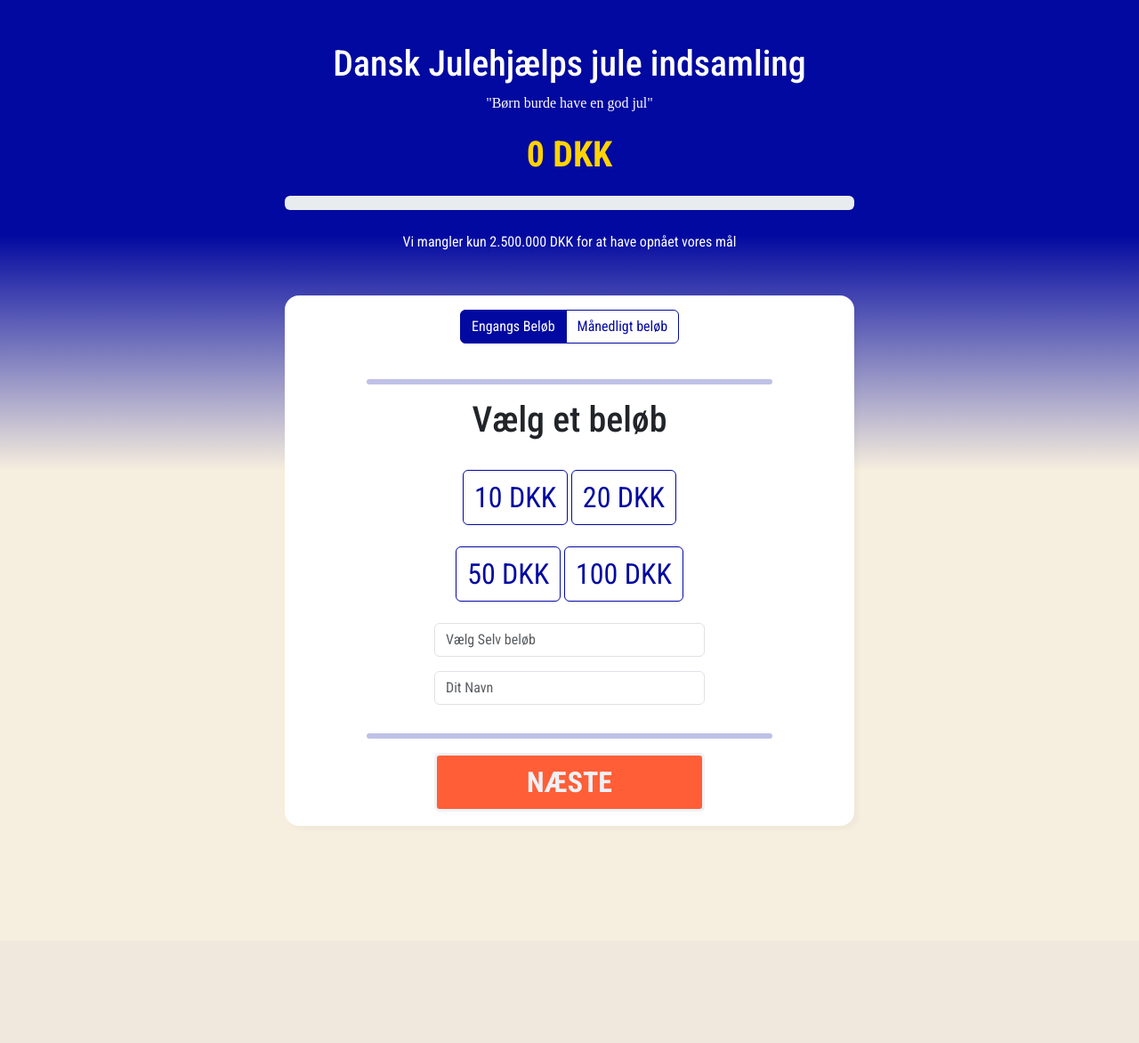
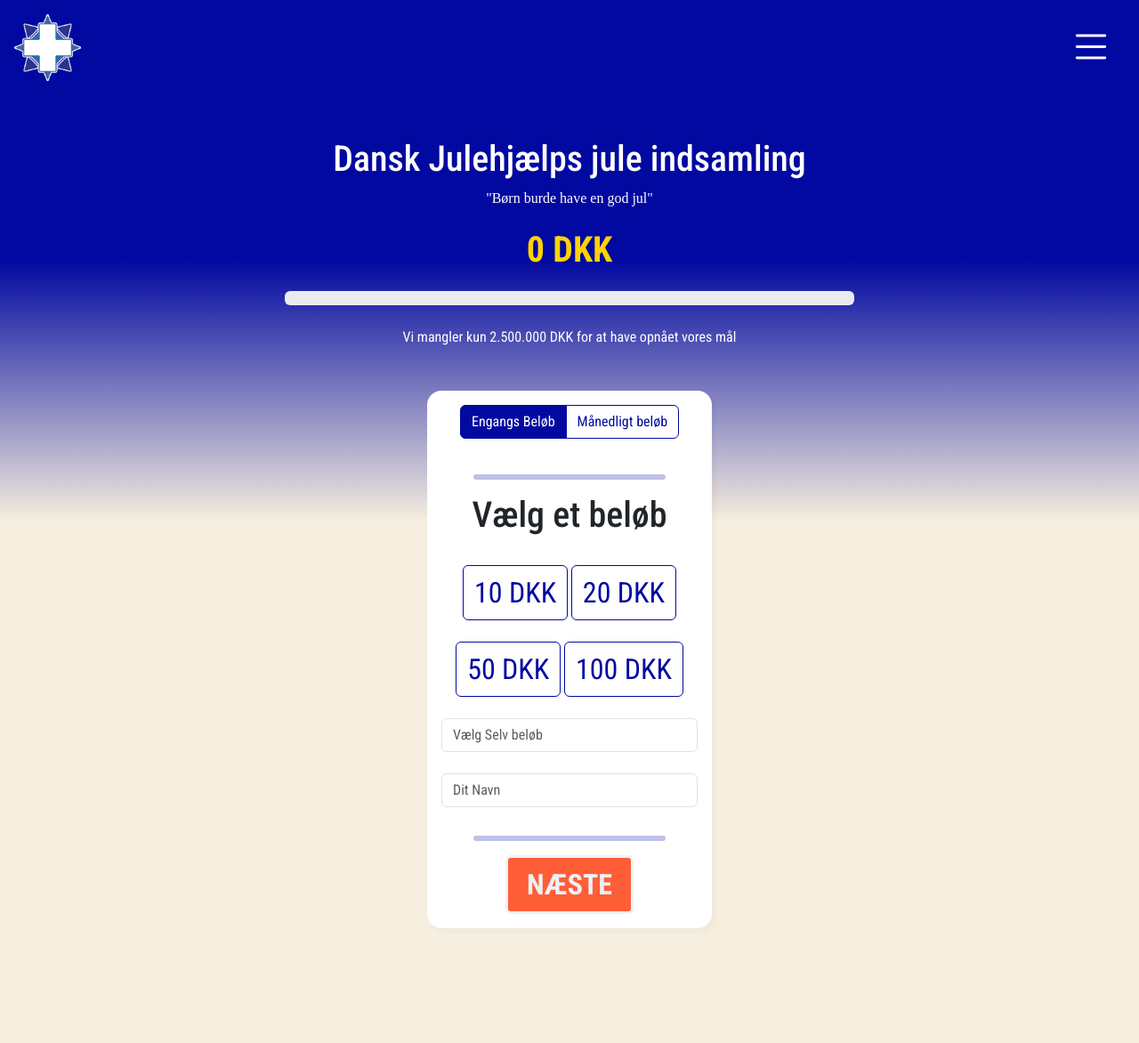
Before and after one commit to TohmasKronborg/DanskFolkehjaelpsMedlemsApp, a PHP site: page /bidrag.php in a window 1280 px wide. Shown: the whole page at 89% size. Before the commit the page ends 928 px from the top, so only its background shows below. Run offline with PHP 8.4, Linux system fonts and the light colour scheme; data that the repository does not hold is empty; style sheets or scripts are compiled from the project's sources; some web fonts are replaced.

Commit message:
Nav bar lavet færdig

```diff
--- a/bidrag.php
+++ b/bidrag.php
@@ -119,7 +119,7 @@
 
 <!-- Donation box -->
 <form action="<?php echo htmlspecialchars($_SERVER['PHP_SELF']); ?>" method="post">
-    <main class="rounded-4 bg-white w-lg-50 m-auto mt-5 d-flex flex-column align-items-center p-3 position-relative z-1 shadow-sm">
+    <main class="rounded-4 bg-white w-lg-25 m-auto mt-5 d-flex flex-column align-items-center p-3 position-relative z-1 shadow-sm">
         <div class="btn-group mb-4" role="group">
             <input type="radio" class="btn-check" name="donorType" value="0" id="vbtn-radio1" autocomplete="off" checked>
             <label class="btn btn-outline-secondary" for="vbtn-radio1">Engangs Beløb</label>
@@ -148,12 +148,14 @@
         </div>
 
         <!-- Vælg selv -->
-        <div class="mt-4 w-lg-50">
-            <input type="number" name="customAmount" maxlength="10" class="form-control" placeholder="Vælg Selv beløb" oninput="clearRadios()" step="1" min="1">
+        <div class="w-lg-100">
+            <label for="customAmount"></label>
+            <input id="customAmount" type="number" name="customAmount" maxlength="10" class="form-control" placeholder="Vælg Selv beløb" oninput="clearRadios()" step="1" min="1">
         </div>
 
-        <div class="w-lg-50 mb-3">
-            <input type="text" name="donorNavn" class="form-control mt-3" placeholder="Dit Navn">
+        <div class="w-lg-100 mb-3">
+            <label for="donorName"></label>
+            <input type="text" name="donorNavn" class="form-control" placeholder="Dit Navn" id="donorName">
         </div>
 
         <hr class="border border-3 border-secondary w-75 rounded-5">
--- a/css/styles.scss
+++ b/css/styles.scss
@@ -81,4 +81,7 @@
 	.w-lg-25{
 		width: 25% !important;
 	}
+	.w-lg-100{
+		width: 100% !important;
+	}
 }
--- a/includes/navbar.php
+++ b/includes/navbar.php
@@ -32,3 +32,34 @@
         menu.style.display = menu.style.display === "flex" ? "none" : "flex"
     })
 </script>
+
+<!-- Desktop Navbar -->
+<nav class="p-3 d-none d-lg-block">
+    <div class="d-flex justify-content-between">
+        <a href="aktiviteter.php"><img src="images/Logo.png" alt="" class="img-fluid" style="max-height: 75px;"></a>
+
+        <button class="btn" type="button" data-bs-toggle="offcanvas" data-bs-target="#offcanvasScrolling" aria-controls="offcanvasScrolling">
+            <svg xmlns="http://www.w3.org/2000/svg" width="50" height="50" viewBox="0 0 100 100" fill="none">
+                <path fill-rule="evenodd" clip-rule="evenodd" d="M15.625 71.875C15.625 71.0462 15.9542 70.2513 16.5403 69.6653C17.1263 69.0792 17.9212 68.75 18.75 68.75H81.25C82.0788 68.75 82.8737 69.0792 83.4597 69.6653C84.0458 70.2513 84.375 71.0462 84.375 71.875C84.375 72.7038 84.0458 73.4987 83.4597 74.0847C82.8737 74.6708 82.0788 75 81.25 75H18.75C17.9212 75 17.1263 74.6708 16.5403 74.0847C15.9542 73.4987 15.625 72.7038 15.625 71.875ZM15.625 46.875C15.625 46.0462 15.9542 45.2513 16.5403 44.6653C17.1263 44.0792 17.9212 43.75 18.75 43.75H81.25C82.0788 43.75 82.8737 44.0792 83.4597 44.6653C84.0458 45.2513 84.375 46.0462 84.375 46.875C84.375 47.7038 84.0458 48.4987 83.4597 49.0847C82.8737 49.6708 82.0788 50 81.25 50H18.75C17.9212 50 17.1263 49.6708 16.5403 49.0847C15.9542 48.4987 15.625 47.7038 15.625 46.875ZM15.625 21.875C15.625 21.0462 15.9542 20.2513 16.5403 19.6653C17.1263 19.0792 17.9212 18.75 18.75 18.75H81.25C82.0788 18.75 82.8737 19.0792 83.4597 19.6653C84.0458 20.2513 84.375 21.0462 84.375 21.875C84.375 22.7038 84.0458 23.4987 83.4597 24.0847C82.8737 24.6708 82.0788 25 81.25 25H18.75C17.9212 25 17.1263 24.6708 16.5403 24.0847C15.9542 23.4987 15.625 22.7038 15.625 21.875Z" fill="#F8F9FB"></path>
+            </svg>
+        </button>
+    </div>
+
+    <div class="offcanvas offcanvas-start" data-bs-scroll="true" data-bs-backdrop="true" tabindex="-1" id="offcanvasScrolling" aria-labelledby="offcanvasScrollingLabel">
+        <div class="offcanvas-header">
+            <h5 class="offcanvas-title" id="offcanvasScrollingLabel">Hvor vil de rejse hen?</h5>
+            <button type="button" class="btn-close" data-bs-dismiss="offcanvas" aria-label="Close"></button>
+        </div>
+        <div class="offcanvas-body">
+            <div class="m-2 overlayHover fs-2 d-flex flex-column gap-5 text-center fw-bolder">
+                <a class="text-primary" href="aktiviteter.php">FORSIDE</a>
+                <a class="text-primary" href="bidrag.php">DONATIONER</a>
+                <a class="text-primary" href="givetonske.php">GIV ET ØNKSE</a>
+                <a class="text-primary" href="reward.php">GEVINSTER</a>
+                <a class="text-primary" href="hjaelp.php">HJÆLP</a>
+                <a class="text-primary" href="info.php">INFO</a>
+            </div>
+        </div>
+    </div>
+
+</nav>
```
